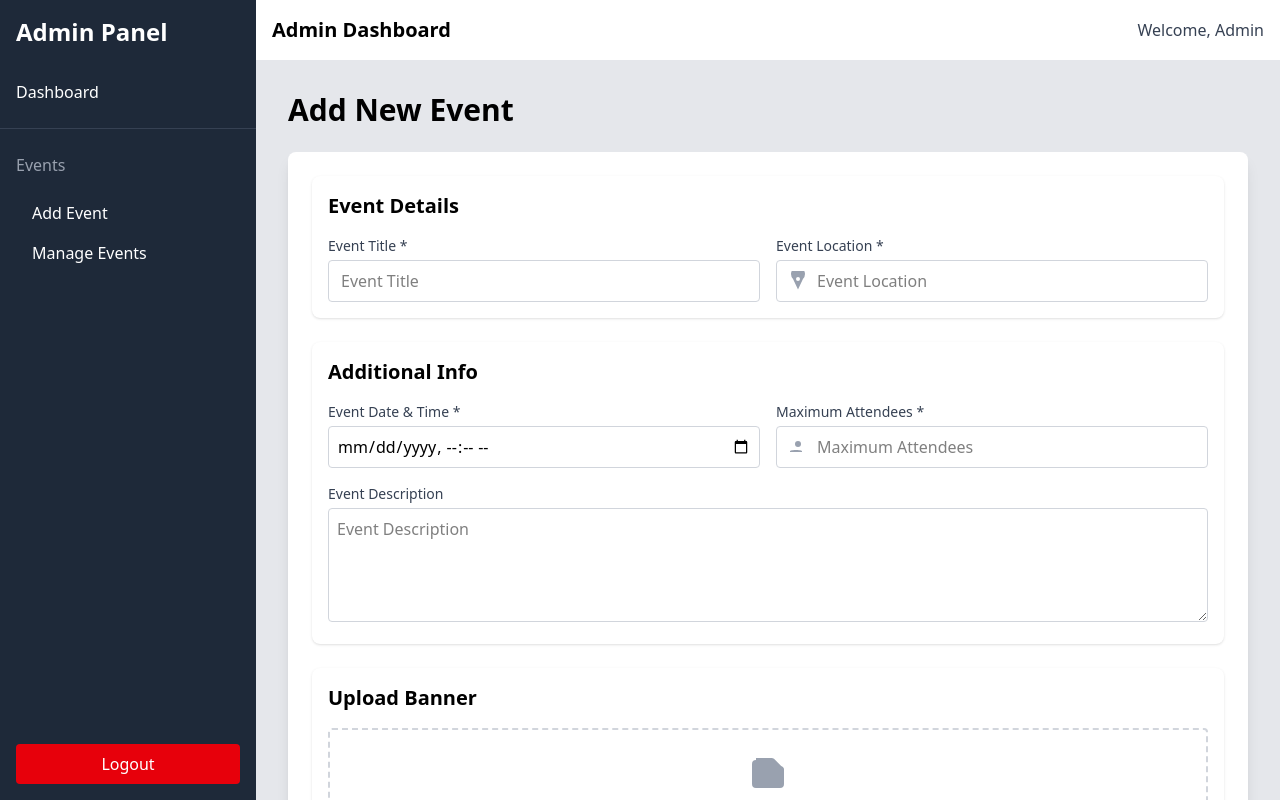
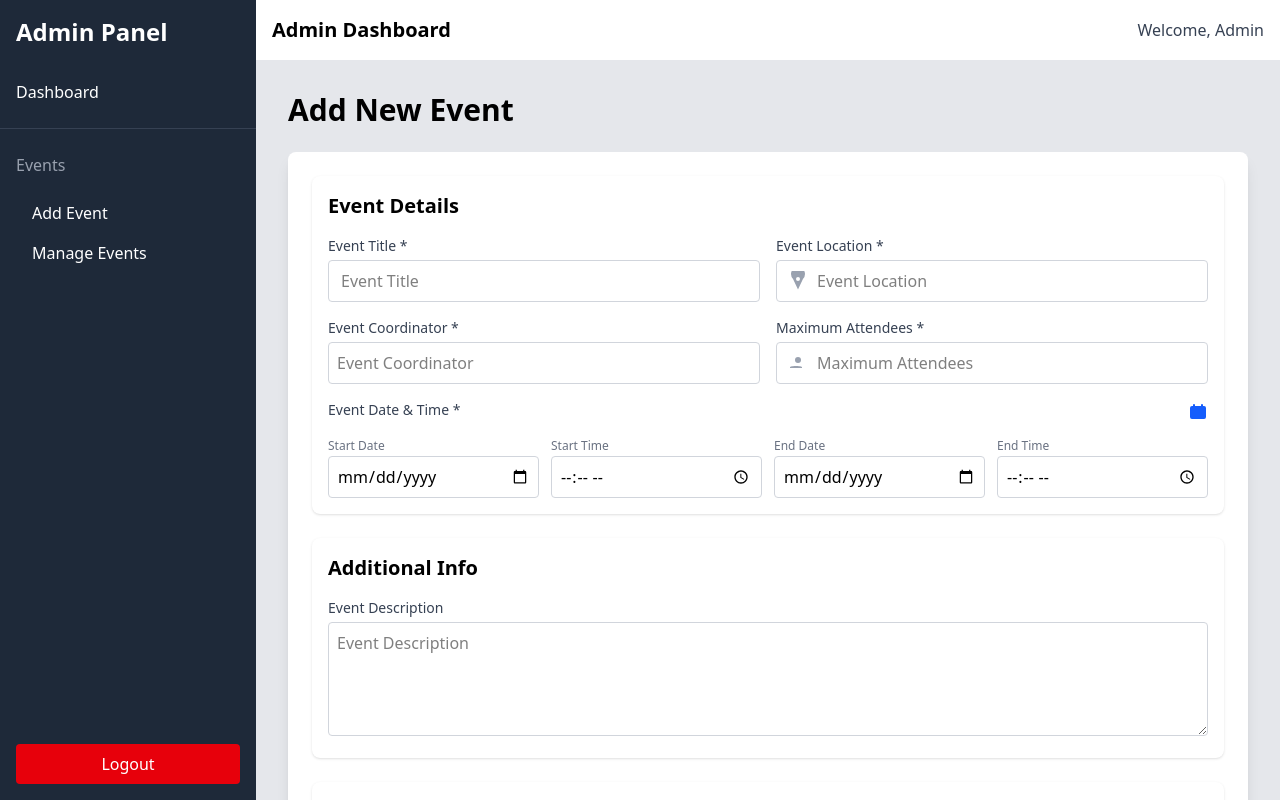
Before and after one commit to Darshanh20/WebWizard, a React app in the folder frontend/: page /admin/events/add in a window 1280 px wide. Built offline with nearby package versions, Linux system fonts and the light colour scheme; sample sign-in values are in the browser's storage; the HTML template or start-up script is replaced by a standard one.

Commit message:
new changes in add event s

```diff
--- a/frontend/src/pages/AddEvent.jsx
+++ b/frontend/src/pages/AddEvent.jsx
@@ -8,6 +8,11 @@ export default function AddEvent() {
     name: "",
     location: "",
     time: "",
+    startDate: "",
+    startTime: "",
+    endDate: "",
+    endTime: "",
+    coordinator: "",
     maxCapacity: "",
     description: "",
   });
@@ -17,6 +22,8 @@ export default function AddEvent() {
   const [toast, setToast] = useState({ show: false, message: "" });
   const navigate = useNavigate();
   const fileInputRef = useRef();
+  const startDateRef = useRef();
+  const startTimeRef = useRef();
 
   const handleChange = (e) => {
     const { name, value } = e.target;
@@ -31,14 +38,14 @@ export default function AddEvent() {
 
   const validateField = (key, value) => {
     let msg = "";
-    if (["name", "location", "time", "maxCapacity"].includes(key)) {
+  if (["name", "location", "time", "maxCapacity", "startDate", "startTime", "coordinator"].includes(key)) {
       if (!value || String(value).trim() === "") {
         msg =
           key === "name"
             ? "Event Title is required"
             : key === "location"
             ? "Event Location is required"
-            : key === "time"
+            : key === "time" || key === "startDate" || key === "startTime"
             ? "Event Date & Time is required"
             : "Maximum Attendees is required";
       }
@@ -57,15 +64,28 @@ export default function AddEvent() {
     // validate required fields
     const v1 = validateField("name", form.name);
     const v2 = validateField("location", form.location);
-    const v3 = validateField("time", form.time);
+    const vco = validateField("coordinator", form.coordinator);
+    const v3a = validateField("startDate", form.startDate);
+    const v3b = validateField("startTime", form.startTime);
     const v4 = validateField("maxCapacity", form.maxCapacity);
-    if (!v1 || !v2 || !v3 || !v4) {
+    if (!v1 || !v2 || !vco || !v3a || !v3b || !v4) {
       return;
     }
 
     const formData = new FormData();
-    for (const key in form) {
-      formData.append(key, form[key]);
+    // compose legacy `time` field (start date + time) for backend compatibility
+    const composedTime = form.startDate && form.startTime ? `${form.startDate}T${form.startTime}` : form.time;
+    const payload = { ...form, time: composedTime };
+    for (const key in payload) {
+      // don't include intermediate start/end fields here; append endTime explicitly below
+      if (["startDate", "startTime", "endDate", "endTime"].includes(key)) continue;
+      formData.append(key, payload[key]);
+    }
+    // append endTime separately if provided (compose date+time)
+    if (form.endDate && form.endTime) {
+      formData.append("endTime", `${form.endDate}T${form.endTime}`);
+    } else if (form.endTime) {
+      formData.append("endTime", form.endTime);
     }
     if (photo) {
       formData.append("photo", photo);
@@ -76,8 +96,8 @@ export default function AddEvent() {
       await API.post("/events", formData, {
         headers: { "x-auth-token": token, "Content-Type": "multipart/form-data" },
       });
-      setToast({ show: true, message: "Event created successfully!" });
-      setForm({ name: "", location: "", time: "", maxCapacity: "", description: "" });
+  setToast({ show: true, message: "Event created successfully!" });
+  setForm({ name: "", location: "", time: "", startDate: "", startTime: "", endDate: "", endTime: "", coordinator: "", maxCapacity: "", description: "" });
       setPhoto(null);
       setPreviewUrl(null);
       setErrors({});
@@ -133,24 +153,19 @@ export default function AddEvent() {
                 </div>
                 {errors.location && <p className="text-sm text-red-600 mt-1">{errors.location}</p>}
               </div>
-            </div>
-          </div>
 
-          {/* Additional Info Card */}
-          <div className="p-4 bg-white rounded-lg shadow-sm">
-            <h2 className="text-xl font-semibold mb-4">Additional Info</h2>
-            <div className="grid grid-cols-1 md:grid-cols-2 gap-4">
               <div>
-                <label className="block text-sm font-medium text-gray-700 mb-1">Event Date & Time *</label>
+                <label className="block text-sm font-medium text-gray-700 mb-1">Event Coordinator *</label>
                 <input
-                  type="datetime-local"
-                  name="time"
-                  value={form.time}
+                  type="text"
+                  name="coordinator"
+                  placeholder="Event Coordinator"
+                  value={form.coordinator}
                   onChange={handleChange}
                   onBlur={handleBlur}
-                  className={`w-full p-2 border ${errors.time ? "border-red-500" : "border-gray-300"} rounded`}
+                  className={`w-full p-2 border ${errors.coordinator ? "border-red-500" : "border-gray-300"} rounded`}
                 />
-                {errors.time && <p className="text-sm text-red-600 mt-1">{errors.time}</p>}
+                {errors.coordinator && <p className="text-sm text-red-600 mt-1">{errors.coordinator}</p>}
               </div>
 
               <div>
@@ -176,9 +191,98 @@ export default function AddEvent() {
                 </div>
                 {errors.maxCapacity && <p className="text-sm text-red-600 mt-1">{errors.maxCapacity}</p>}
               </div>
+
+              <div className="col-span-1 md:col-span-2">
+                <div className="flex items-center justify-between">
+                  <label className="block text-sm font-medium text-gray-700 mb-1">Event Date & Time *</label>
+                  <button
+                    type="button"
+                    onClick={() => {
+                      try {
+                        if (startDateRef.current) {
+                          if (typeof startDateRef.current.showPicker === "function") {
+                            startDateRef.current.showPicker();
+                          } else {
+                            startDateRef.current.focus();
+                            startDateRef.current.click();
+                          }
+                        }
+                      } catch (e) {
+                        startDateRef.current && startDateRef.current.focus();
+                      }
+                    }}
+                    className="text-blue-600 hover:text-blue-700"
+                    aria-label="Open calendar"
+                  >
+                    <svg xmlns="http://www.w3.org/2000/svg" className="h-5 w-5" viewBox="0 0 20 20" fill="currentColor">
+                      <path d="M6 2a1 1 0 011 1v1h6V3a1 1 0 112 0v1h1a2 2 0 012 2v9a2 2 0 01-2 2H4a2 2 0 01-2-2V6a2 2 0 012-2h1V3a1 1 0 011-1zM4 8h12v7H4V8z" />
+                    </svg>
+                  </button>
+                </div>
+
+                <div className="grid grid-cols-1 md:grid-cols-4 gap-3 mt-2">
+                  <div>
+                    <label className="text-xs text-gray-500">Start Date</label>
+                    <input
+                      ref={startDateRef}
+                      type="date"
+                      name="startDate"
+                      value={form.startDate}
+                      onChange={handleChange}
+                      onBlur={handleBlur}
+                      style={{ accentColor: "#2563eb" }}
+                      className={`w-full p-2 border ${errors.startDate ? "border-red-500" : "border-gray-300"} rounded`}
+                    />
+                  </div>
+                  <div>
+                    <label className="text-xs text-gray-500">Start Time</label>
+                    <input
+                      ref={startTimeRef}
+                      type="time"
+                      name="startTime"
+                      value={form.startTime}
+                      onChange={handleChange}
+                      onBlur={handleBlur}
+                      style={{ accentColor: "#2563eb" }}
+                      className={`w-full p-2 border ${errors.startTime ? "border-red-500" : "border-gray-300"} rounded`}
+                    />
+                  </div>
+                  <div>
+                    <label className="text-xs text-gray-500">End Date</label>
+                    <input
+                      type="date"
+                      name="endDate"
+                      value={form.endDate}
+                      onChange={handleChange}
+                      style={{ accentColor: "#2563eb" }}
+                      className="w-full p-2 border border-gray-300 rounded"
+                    />
+                  </div>
+                  <div>
+                    <label className="text-xs text-gray-500">End Time</label>
+                    <input
+                      type="time"
+                      name="endTime"
+                      value={form.endTime}
+                      onChange={handleChange}
+                      style={{ accentColor: "#2563eb" }}
+                      className="w-full p-2 border border-gray-300 rounded"
+                    />
+                  </div>
+                </div>
+                {(errors.startDate || errors.startTime) && (
+                  <p className="text-sm text-red-600 mt-1">{errors.startDate || errors.startTime}</p>
+                )}
+              </div>
+
+
             </div>
+          </div>
 
-            <div className="mt-4">
+          {/* Additional Info Card */}
+          <div className="p-4 bg-white rounded-lg shadow-sm">
+            <h2 className="text-xl font-semibold mb-4">Additional Info</h2>
+            <div className="mt-0">
               <label className="block text-sm font-medium text-gray-700 mb-1">Event Description</label>
               <textarea
                 name="description"
@@ -245,11 +349,11 @@ export default function AddEvent() {
             <button
               type="button"
               onClick={() => {
-                setForm({ name: "", location: "", time: "", maxCapacity: "", description: "" });
-                setPhoto(null);
-                setPreviewUrl(null);
-                setErrors({});
-              }}
+                  setForm({ name: "", location: "", time: "", startDate: "", startTime: "", endDate: "", endTime: "", coordinator: "", maxCapacity: "", description: "" });
+                  setPhoto(null);
+                  setPreviewUrl(null);
+                  setErrors({});
+                }}
               className="border border-gray-300 text-gray-700 py-3 px-4 rounded hover:bg-gray-100 w-full md:w-auto flex-1"
             >
               Reset Form
```
